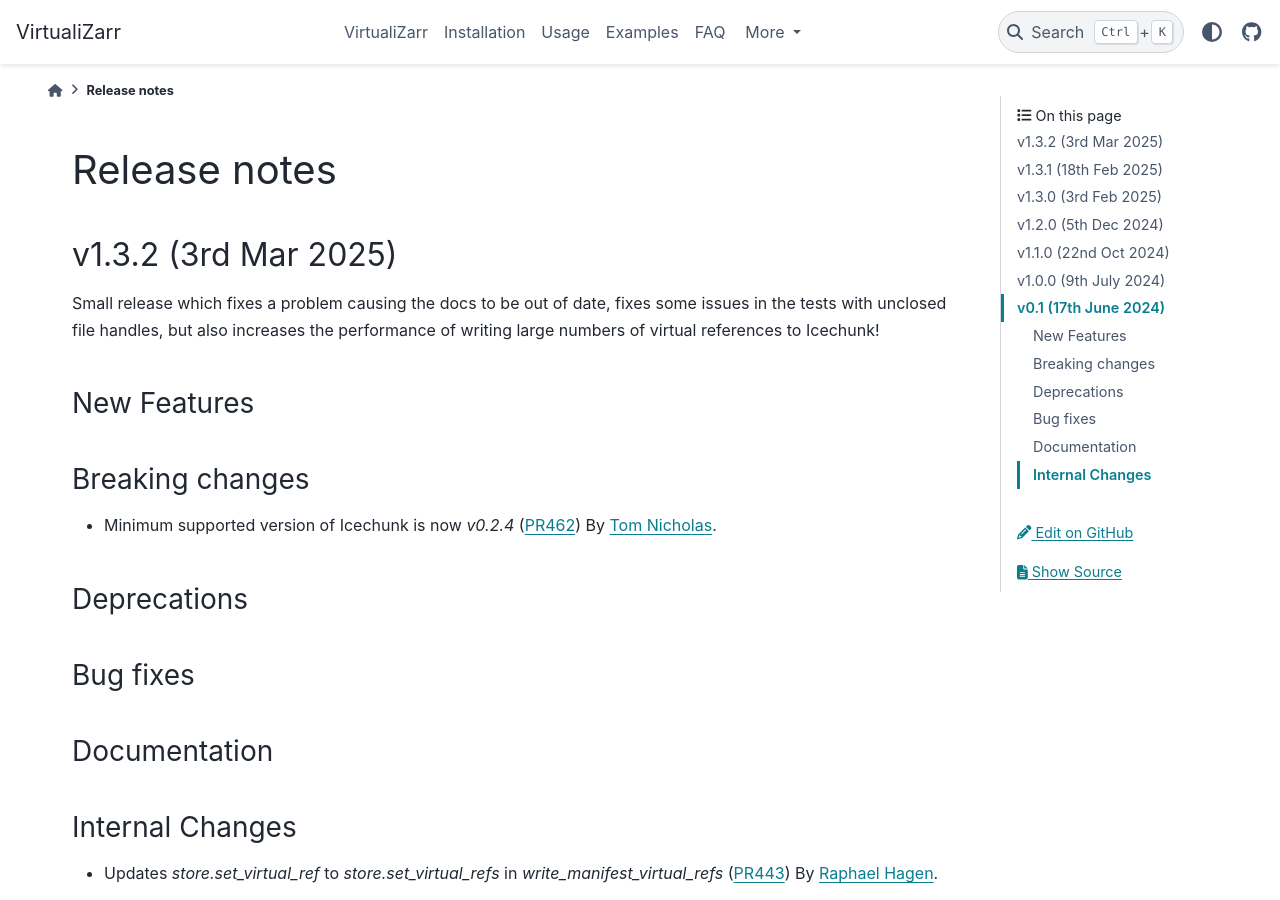
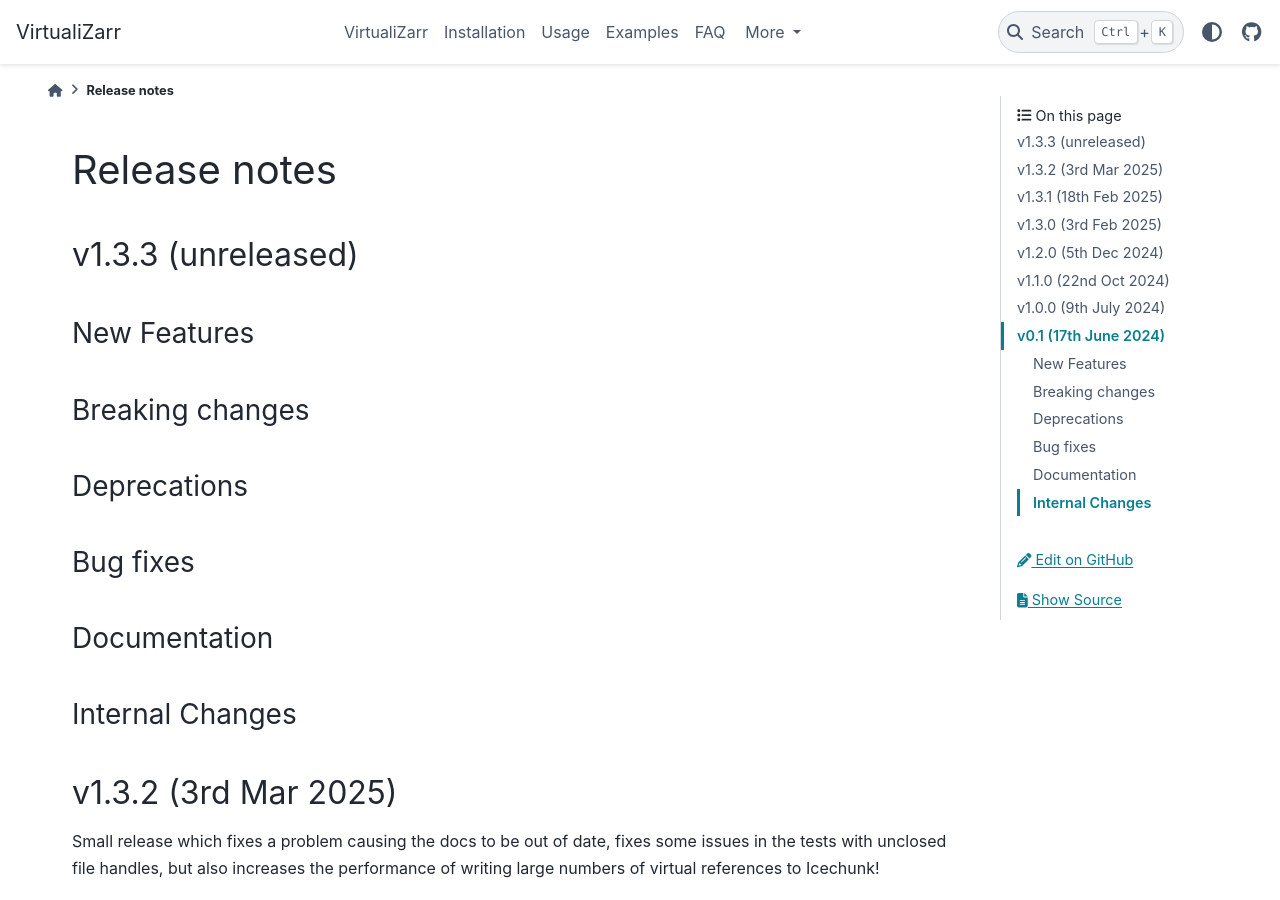
Before and after one commit to zarr-developers/VirtualiZarr, a Sphinx documentation site: the page built from docs/releases.rst, in a window 1280 px wide and 900 px high. Built offline with Sphinx 7.4.7 and the PyData theme 0.15.4, drawn with Linux system fonts in a browser that asks for light colours.

Commit message:
add empty release notes (#464)

```diff
--- a/docs/releases.rst
+++ b/docs/releases.rst
@@ -1,5 +1,28 @@
 Release notes
 =============
+
+.. _v1.3.3:
+
+v1.3.3 (unreleased)
+-------------------
+
+New Features
+~~~~~~~~~~~~
+
+Breaking changes
+~~~~~~~~~~~~~~~~
+
+Deprecations
+~~~~~~~~~~~~
+
+Bug fixes
+~~~~~~~~~
+
+Documentation
+~~~~~~~~~~~~~
+
+Internal Changes
+~~~~~~~~~~~~~~~~
 
 .. _v1.3.2:
 
```
